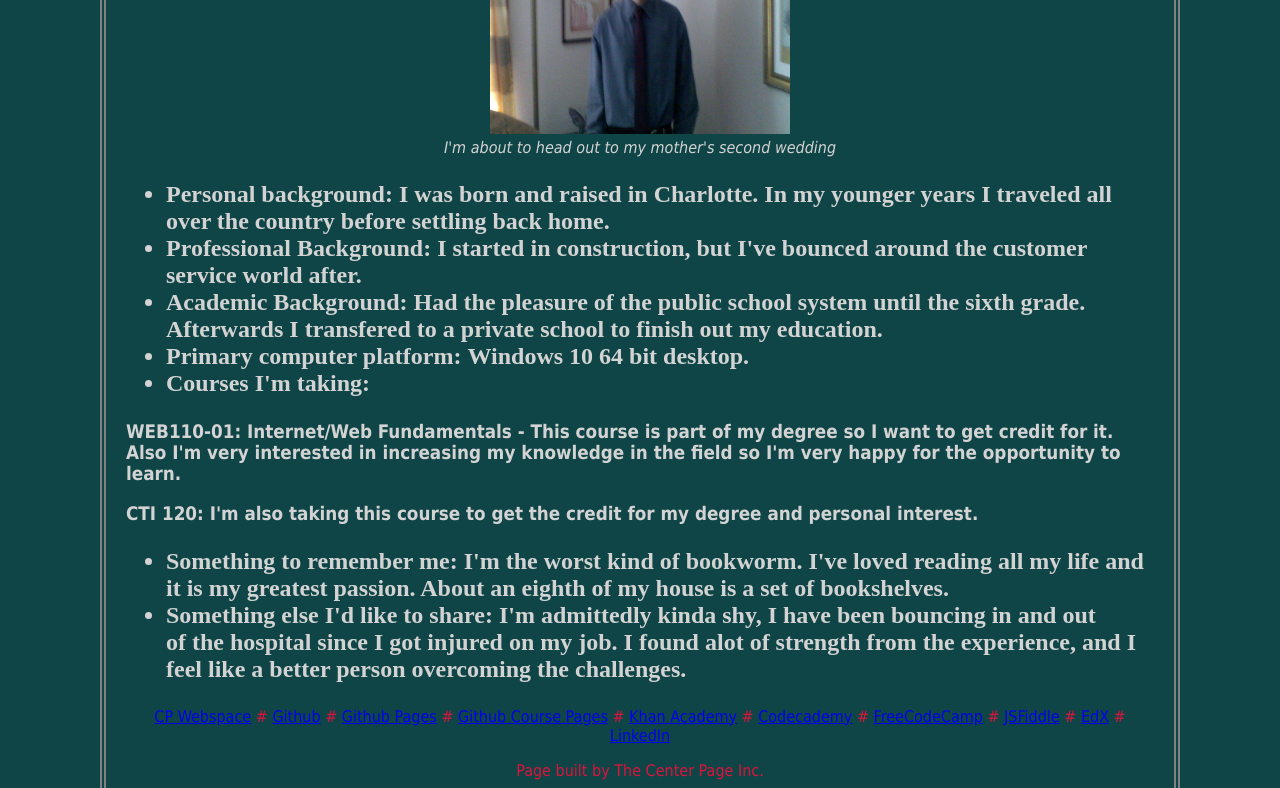
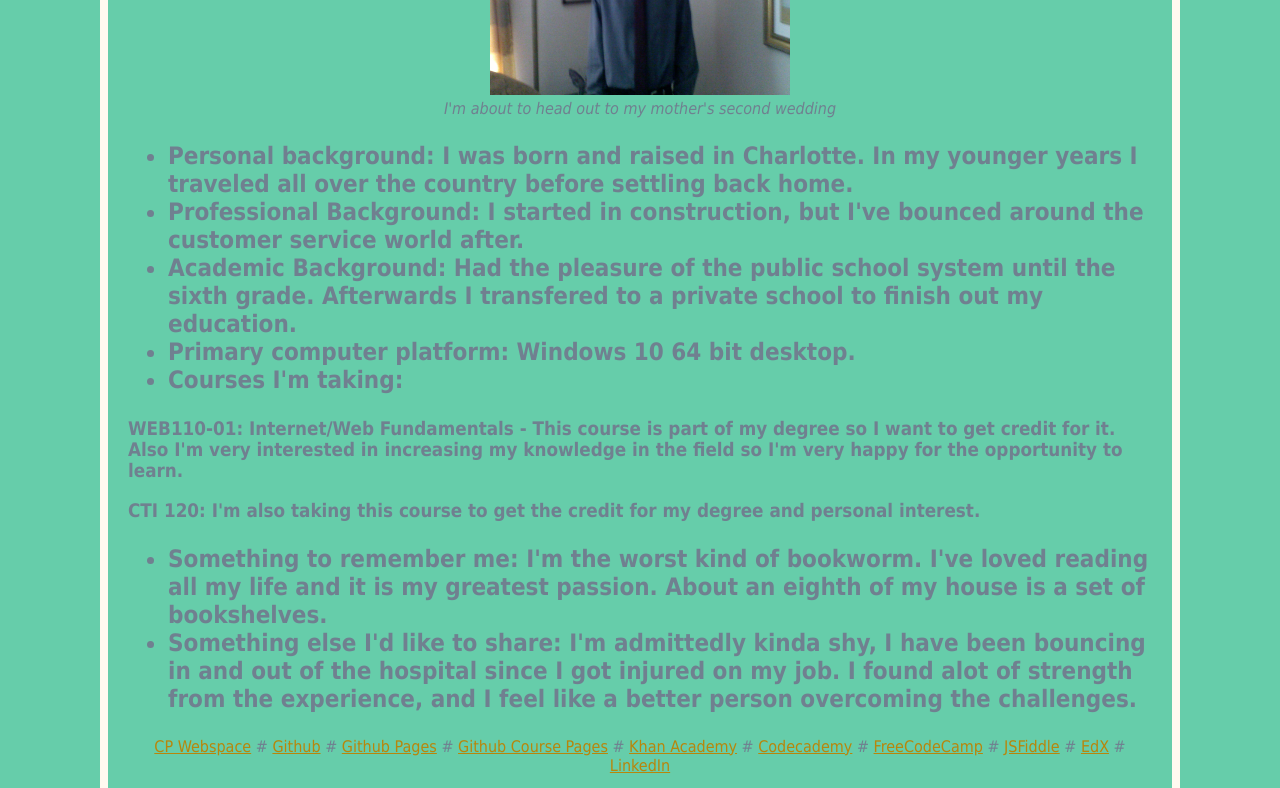
Before and after one commit to btramme0/web110, a plain HTML site: page index.html in a window 1280 px wide. Shown: the part 303-1091 px from the top of the page. Drawn offline with Linux system fonts and the light colour scheme.

Commit message:
Add files via upload

```diff
--- a/styles/default.css
+++ b/styles/default.css
@@ -1,24 +1,25 @@
 body
 {
-  color: lightgrey;
-  background-color: #104547;
-  font-family: tahoma;
-  border: 6px double grey;
-  padding-left: 20px;
-   padding-right: 20px;
-    padding-bottom: 20px;
-     margin: 100px;
-      margin-top: 50px;
+	color: #708090;
+	background-color: #66CDAA;
+	font-family: Tahoma, sans-serif;
+	border: 8px solid FloralWhite;
+	padding-left: 20px;
+	padding-right: 20px;
+	padding-bottom: 20px;
+	margin-right: 100px;
+	margin-left: 100px;
 }
 
-figure, h1
+header
 {
+	font-family: Optima;
 	text-align: center;
 }
 
-h2
+figure
 {
-	font-family: jim nightshade;
+	text-align: center;
 }
 
 figcaption
@@ -29,5 +30,14 @@ figcaption
 footer
 {
 	text-align: center;
-	color: crimson;
 }
+
+a
+{
+	color: #B8860B;
+}
+
+a:hover
+{
+	color: #FF00FF;
+}
```
